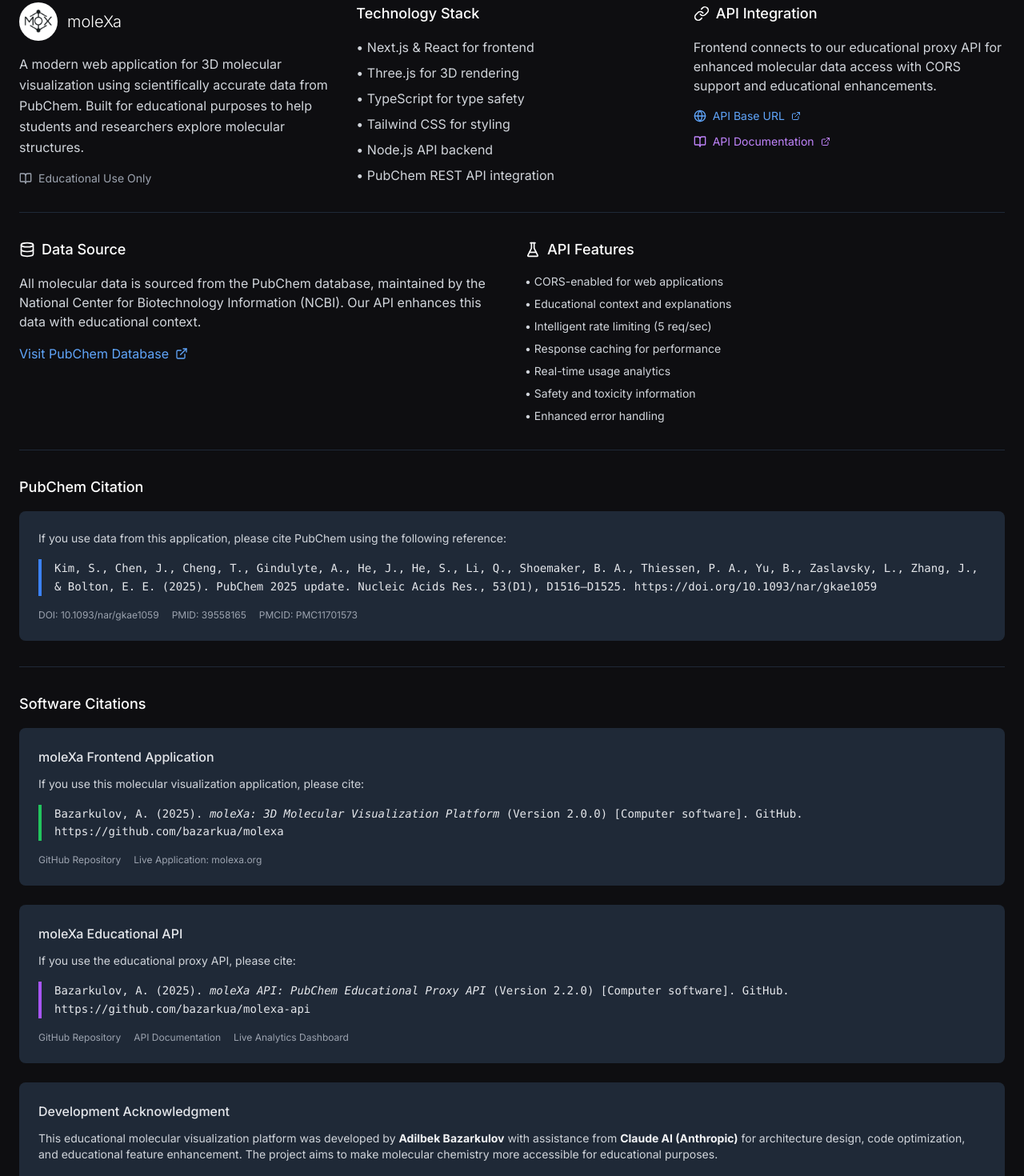
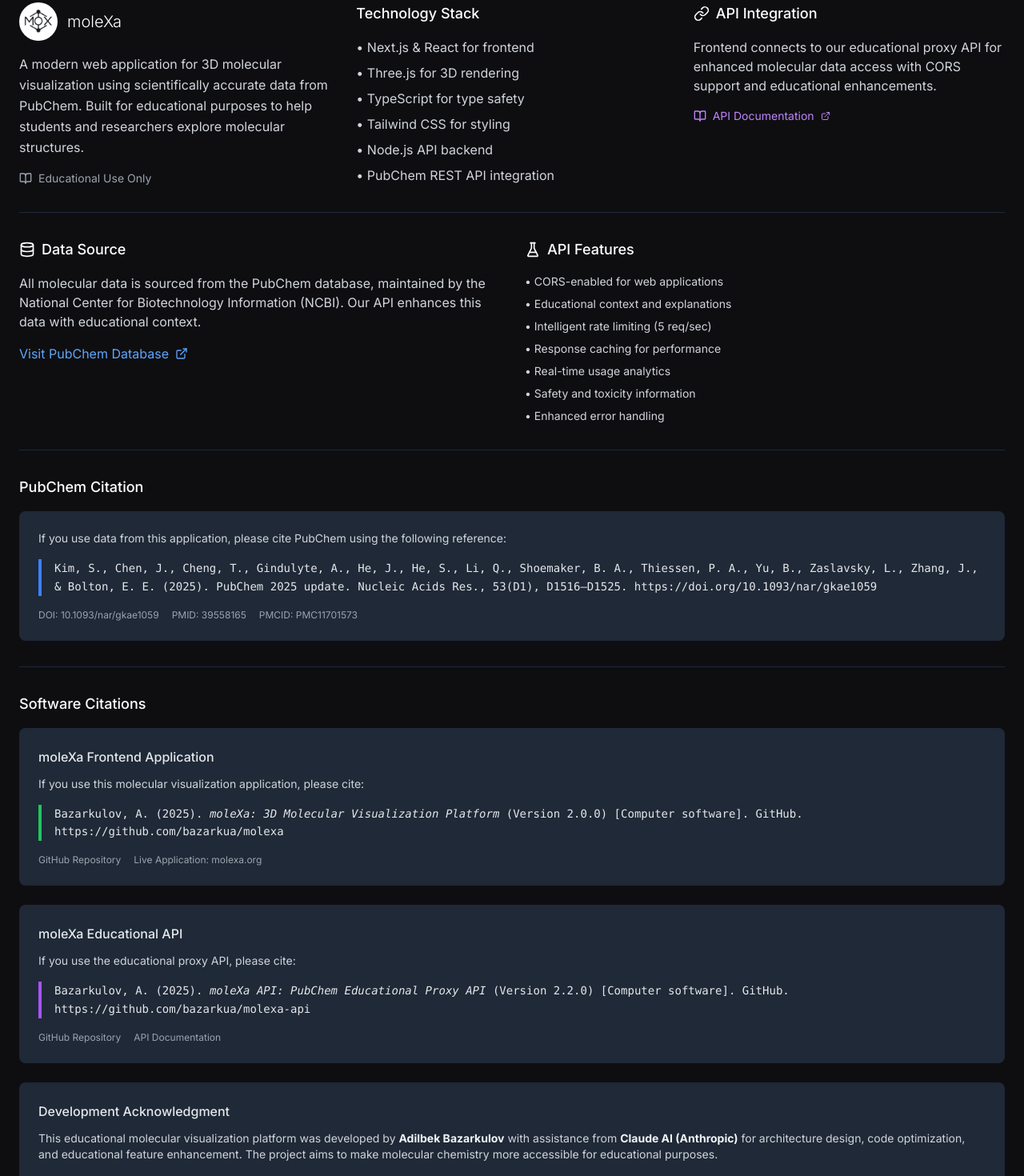
Before and after one commit to bazarkua/molexa, a Next.js app: page / in a window 1280 px wide. Shown: the part 1660-3130 px from the top of the page at 80% size. Built offline with nearby package versions, Linux system fonts and the light colour scheme; no server answers.

Commit message:
chore: refactor citations add new images

```diff
--- a/components/footer.tsx
+++ b/components/footer.tsx
@@ -54,17 +54,6 @@
               Frontend connects to our educational proxy API for enhanced molecular data access with CORS support and educational enhancements.
             </p>
             <div className="space-y-2">
-              <a
-                href="https://molexa-api.vercel.app/api"
-                target="_blank"
-                rel="noopener noreferrer"
-                className="inline-flex items-center gap-2 text-blue-400 hover:text-blue-300 transition-colors text-sm"
-              >
-                <Globe className="h-4 w-4" />
-                API Base URL
-                <ExternalLink className="h-3 w-3" />
-              </a>
-              <br />
               <a
                 href="https://molexa-api.vercel.app/api/docs"
                 target="_blank"
@@ -208,14 +197,6 @@
                 >
                   API Documentation
                 </a>
-                <a
-                  href="https://molexa-api.vercel.app/api/dashboard"
-                  target="_blank"
-                  rel="noopener noreferrer"
-                  className="hover:text-purple-400 transition-colors"
-                >
-                  Live Analytics Dashboard
-                </a>
               </div>
             </div>
 
```
